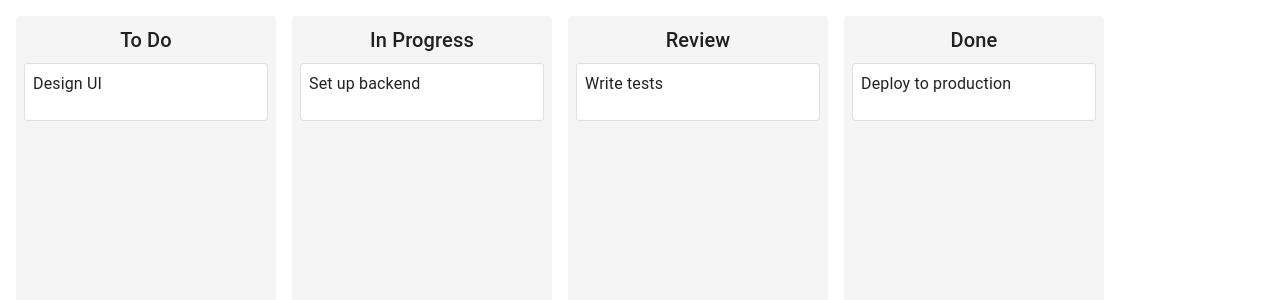
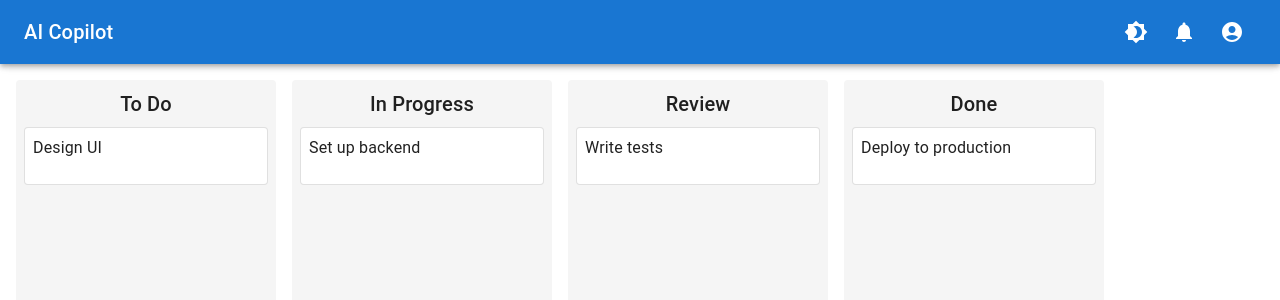
Before and after one commit to FedericoParente/AiCopilotProject, a React (Vite) app in the folder frontend/: page /kanban in a window 1280 px wide. Shown: the top 300 px of the page. Built offline with nearby package versions, Linux system fonts and the light colour scheme.

Commit message:
Add shared layout with navbar

```diff
--- a/frontend/src/components/Dashboard.tsx
+++ b/frontend/src/components/Dashboard.tsx
@@ -1,9 +1,7 @@
 import React, { useEffect, useState } from 'react';
 import {
-  AppBar,
   Toolbar,
   Typography,
-  IconButton,
   Box,
   Container,
   Grid,
@@ -20,16 +18,14 @@ import {
   List,
   ListItem,
   ListItemText,
-  CssBaseline,
   Dialog,
   DialogTitle,
   DialogContent,
   DialogActions,
   TextField,
 } from '@mui/material';
-import NotificationsIcon from '@mui/icons-material/Notifications';
-import AccountCircle from '@mui/icons-material/AccountCircle';
-import Brightness4Icon from '@mui/icons-material/Brightness4';
+
+import Layout from './Layout';
 import { useNavigate } from 'react-router-dom';
 import { Project } from '../types';
 import { fetchMockProjects } from '../mockApi';
@@ -74,24 +70,8 @@ export default function Dashboard() {
   };
 
   return (
-    <Box sx={{ display: 'flex' }}>
-      <CssBaseline />
-      <AppBar position="fixed">
-        <Toolbar>
-          <Typography variant="h6" sx={{ flexGrow: 1 }}>
-            AI Copilot
-          </Typography>
-          <IconButton color="inherit" size="large">
-            <Brightness4Icon />
-          </IconButton>
-          <IconButton color="inherit" size="large">
-            <NotificationsIcon />
-          </IconButton>
-          <IconButton color="inherit" size="large">
-            <AccountCircle />
-          </IconButton>
-        </Toolbar>
-      </AppBar>
+    <Layout>
+      <Box sx={{ display: 'flex' }}>
       <Drawer
         variant="permanent"
         anchor="right"
@@ -122,7 +102,6 @@ export default function Dashboard() {
         </Box>
       </Drawer>
       <Box component="main" sx={{ flexGrow: 1, p: 3, mr: `${drawerWidth}px` }}>
-        <Toolbar />
         <Container maxWidth="lg">
           <Grid container spacing={3}>
             <Grid item xs={12}>
@@ -195,5 +174,6 @@ export default function Dashboard() {
         </DialogActions>
       </Dialog>
     </Box>
+    </Layout>
   );
 }
--- a/frontend/src/components/KanbanBoard.tsx
+++ b/frontend/src/components/KanbanBoard.tsx
@@ -9,6 +9,7 @@ import DialogContent from '@mui/material/DialogContent';
 import DialogActions from '@mui/material/DialogActions';
 import TextField from '@mui/material/TextField';
 import Button from '@mui/material/Button';
+import Layout from './Layout';
 
 interface Task {
   id: number;
@@ -97,6 +98,7 @@ export default function KanbanBoard() {
   };
 
   return (
+    <Layout>
       <Box sx={{ display: 'flex', gap: 2, p: 2, overflowX: 'auto' }}>
         {statuses.map((status) => (
           <Box
@@ -121,5 +123,6 @@ export default function KanbanBoard() {
           </Box>
         ))}
       </Box>
+    </Layout>
   );
 }
--- /dev/null
+++ b/frontend/src/components/Layout.tsx
@@ -0,0 +1,35 @@
+import React from 'react';
+import { AppBar, Toolbar, Typography, IconButton, CssBaseline, Box } from '@mui/material';
+import NotificationsIcon from '@mui/icons-material/Notifications';
+import AccountCircle from '@mui/icons-material/AccountCircle';
+import Brightness4Icon from '@mui/icons-material/Brightness4';
+
+interface LayoutProps {
+  children: React.ReactNode;
+}
+
+export default function Layout({ children }: LayoutProps) {
+  return (
+    <Box sx={{ flexGrow: 1 }}>
+      <CssBaseline />
+      <AppBar position="fixed">
+        <Toolbar>
+          <Typography variant="h6" sx={{ flexGrow: 1 }}>
+            AI Copilot
+          </Typography>
+          <IconButton color="inherit" size="large">
+            <Brightness4Icon />
+          </IconButton>
+          <IconButton color="inherit" size="large">
+            <NotificationsIcon />
+          </IconButton>
+          <IconButton color="inherit" size="large">
+            <AccountCircle />
+          </IconButton>
+        </Toolbar>
+      </AppBar>
+      <Toolbar />
+      {children}
+    </Box>
+  );
+}
```
Lines whose indentation alone changed are shown as unchanged.
